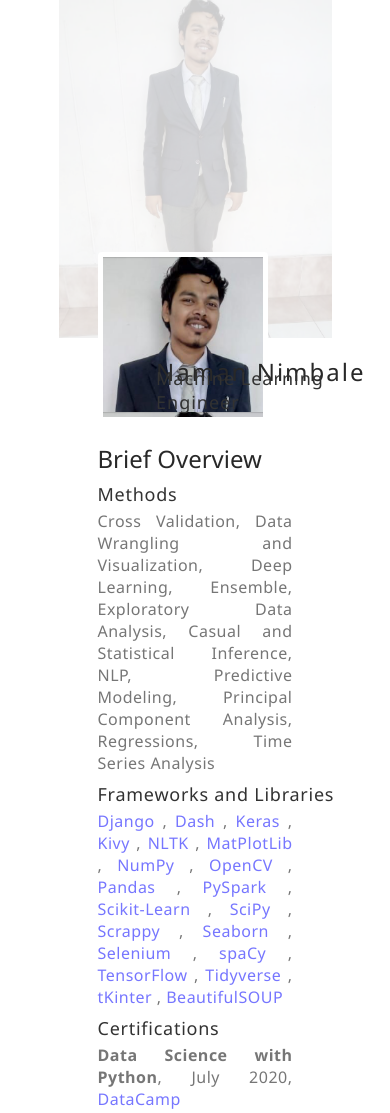
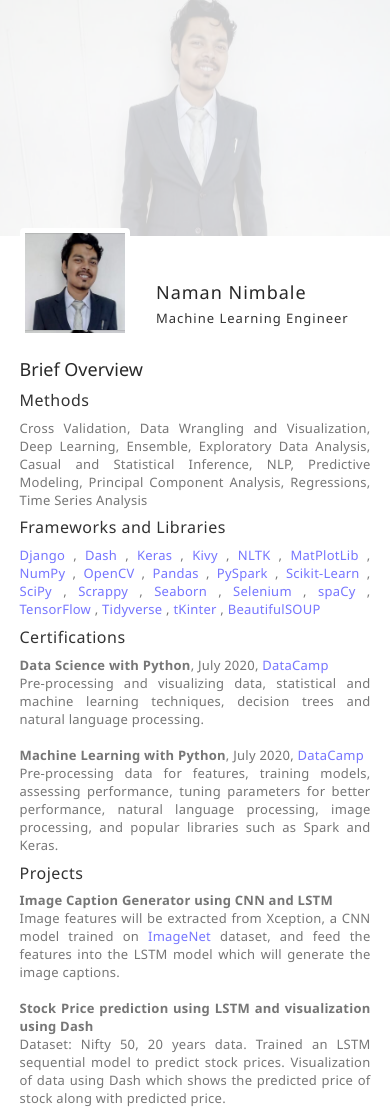
Before and after one commit to gKushagra/naman-ml-profile, a plain HTML site: page index.html in a window 390 px wide. Shown: the top 1113 px of the page. Drawn offline with nearby package versions, Linux system fonts and the light colour scheme.

Commit message:
added mobile view

```diff
--- a/index.html
+++ b/index.html
@@ -1,5 +1,6 @@
 <!DOCTYPE html>
 <html lang="en">
+
 <head>
     <meta charset="UTF-8">
     <meta name="viewport" content="width=device-width, initial-scale=1.0">
@@ -14,7 +15,6 @@
             margin: 0;
             padding: 0;
             font-family: 'Segoe UI', Tahoma, Geneva, Verdana, sans-serif;
-            overflow: auto;
         }
 
         .background-img-wpr {
@@ -105,8 +105,101 @@
             height: 20%;
             width: 100%;
         }
+
+        @media only screen and (max-width: 576px) {
+            .background-img-wpr {
+                height: 40%;
+                width: 100%;
+                position: relative;
+            }
+
+            .background-img {
+                height: 70%;
+                width: 100%;
+                margin-right: 0;
+                margin-left: 0;
+                background-image: url(./assets/asset-001.png);
+                opacity: 0.2;
+                background-size: cover;
+            }
+
+            .profile-img {
+                position: absolute;
+                left: 5%;
+                bottom: 0;
+                width: 100px;
+                height: 100px;
+                background-image: url(./assets/asset-002.png);
+                background-size: contain;
+                border: 5px solid white;
+                border-radius: 4px;
+            }
+
+            .usr-name {
+                position: absolute;
+                left: 40%;
+                bottom: 10%;
+                font-size: large;
+                font-weight: 500;
+                letter-spacing: 1px;
+                /* color: #3b3b3b; */
+                color: #282828;
+            }
+
+            .usr-intro {
+                position: absolute;
+                left: 40%;
+                bottom: 3%;
+                font-size: small;
+                font-weight: 400;
+                letter-spacing: 1px;
+                /* color: #767676; */
+                color: #323232;
+            }
+
+            .skillset {
+                /* height: 50%; */
+                width: 100%;
+            }
+
+            .heading {
+                margin-top: 5%;
+                margin-left: 5%;
+                color: #282828;
+                font-size: large;
+            }
+
+            .sub-heading {
+                margin-left: 5%;
+                margin-top: 2%;
+                color: #323232;
+                font-size: medium;
+                letter-spacing: 0.5px;
+            }
+
+            .sub-content {
+                margin-left: 5%;
+                margin-right: 5%;
+                margin-top: 2%;
+                text-align: justify;
+                color: #767676;
+                letter-spacing: 0.25px;
+                font-size: small;
+            }
+
+            .sub-content a {
+                color: #7676ff;
+                text-decoration: none;
+            }
+
+            .footer {
+                height: 20%;
+                width: 100%;
+            }
+        }
     </style>
 </head>
+
 <body>
     <!-- div1 -->
     <div class="background-img-wpr">
@@ -224,4 +317,5 @@
         <div class="sub-content"> <a href="mailto:n1a9m9a6n@gmail.com">n1a9m9a6n@gmail.com</a> </div>
     </div>
 </body>
+
 </html>
```
